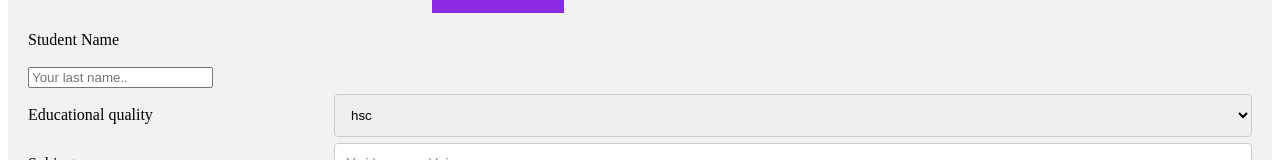
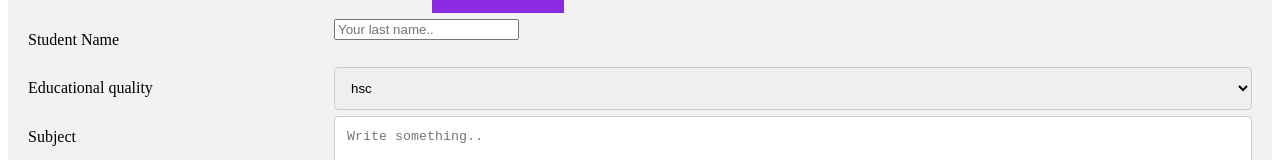
Before and after one commit to tanjinaesha/Simple_uni_web, a plain HTML site: page index.html in a window 1280 px wide. Shown: the part 640-800 px from the top of the page. Drawn offline with Linux system fonts and the light colour scheme.

Commit message:
Update index.html

```diff
--- a/index.html
+++ b/index.html
@@ -83,7 +83,7 @@
 
             </div>
             <div class="row ">
-                <div class="col-75 ">
+                <div class="col-25 ">
                     <label for="lname ">Student Name</label>
                 </div>
                 <div class="col-75 ">
```
